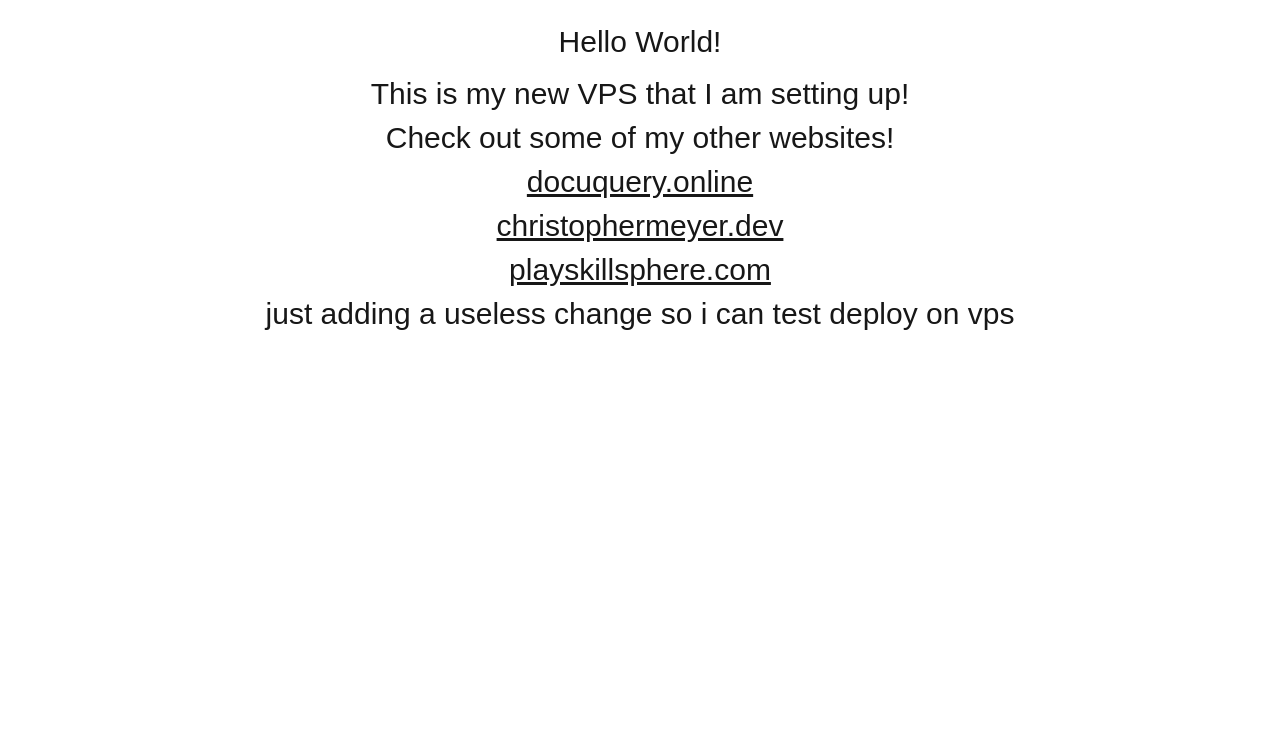
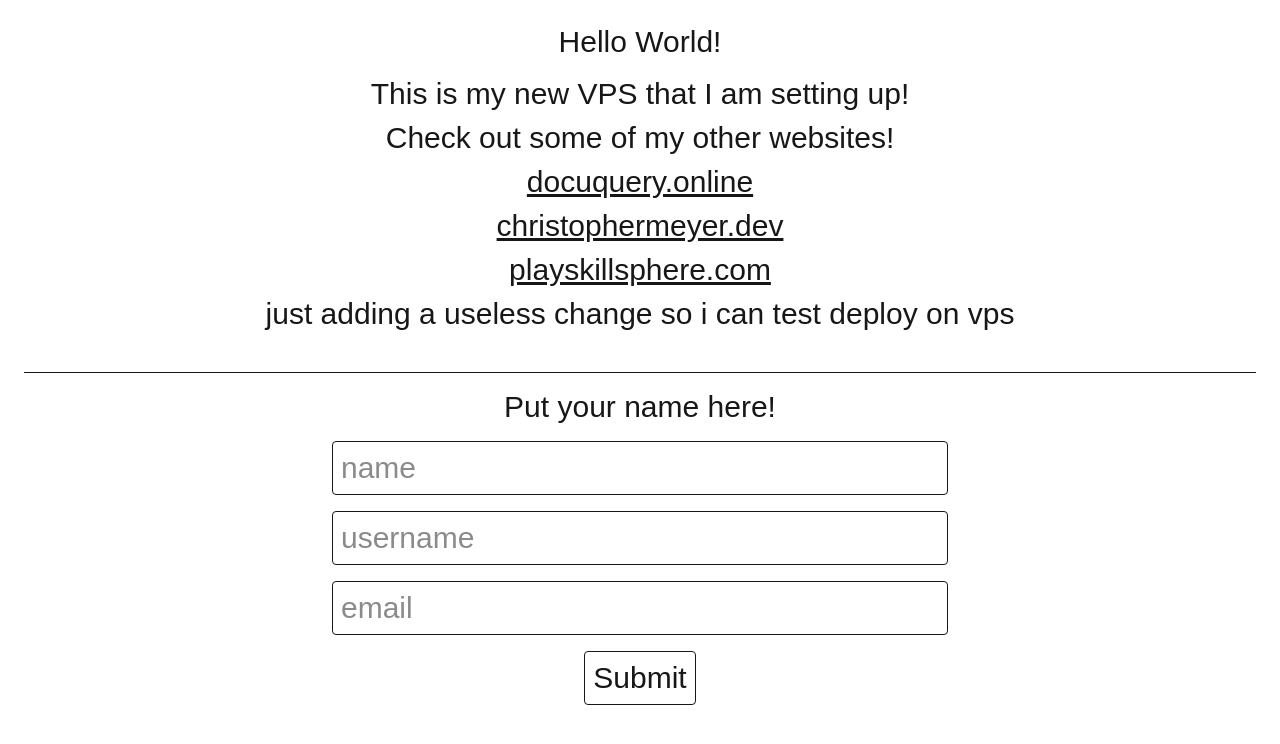
Before and after one commit to cameyer260/hello-world, a Next.js app: page / in a window 1280 px wide. Shown: the top 744 px of the page. Built offline with nearby package versions, Linux system fonts and the light colour scheme.

Commit message:
added some extra ui, shelling out a sample submit form to figure out how to connect to docker db instance w/ postgres

```diff
--- a/app/page.tsx
+++ b/app/page.tsx
@@ -1,6 +1,36 @@
+"use client";
+
+import { useState } from "react";
+
 import Link from "next/link";
 
 export default function Home() {
+  const [name, setName] = useState<string>("");
+  const [email, setEmail] = useState<string>("");
+  const [username, setUsername] = useState<string>("");
+  const [message, setMessage] = useState<string>("");
+  const [error, setError] = useState<boolean>(false);
+
+  async function submitForm(e: React.FormEvent) {
+    e.preventDefault();
+
+    const res = await fetch("/api/submit", {
+      method: "POST",
+      headers: { "Content-Type": "application/json" },
+      body: JSON.stringify({ name, email }),
+    });
+
+    if (res.ok) {
+      setMessage("✅ Form submitted successfully!");
+      setName("");
+      setUsername("");
+      setEmail("");
+    } else {
+      setMessage("❌ Error submitting form.")
+      setError(true);
+    }
+  }
+
   return (
     <div className="flex flex-col justify-center text-3xl p-6 gap-4">
       <div className="flex justify-center">
@@ -20,6 +50,40 @@ export default function Home() {
         </Link>
         <h1>just adding a useless change so i can test deploy on vps</h1>
       </div>
+
+      <div className="border-t mt-6">
+        <h1 className={`${error ? "bg-red-800" : "bg-green-800"} h-10px text-center`}>{message}</h1>
+        <form
+          onSubmit={submitForm}
+          className="flex flex-col [&>input]:w-1/2 items-center gap-4 pt-4"
+        >
+          <h1>Put your name here!</h1>
+          <input
+            type="text"
+            placeholder="name"
+            value={name}
+            onChange={(e) => setName(e.target.value)}
+            className="p-2 border rounded"
+          />
+          <input
+            type="text"
+            placeholder="username"
+            value={username}
+            onChange={(e) => setUsername(e.target.value)}
+            className="p-2 border rounded"
+          />
+          <input
+            type="text"
+            placeholder="email"
+            value={email}
+            onChange={(e) => setEmail(e.target.value)}
+            className="p-2 border rounded"
+          />
+          <button type="submit" className="p-2 border rounded">
+            Submit
+          </button>
+        </form>
+      </div>
     </div>
   );
 }
```
